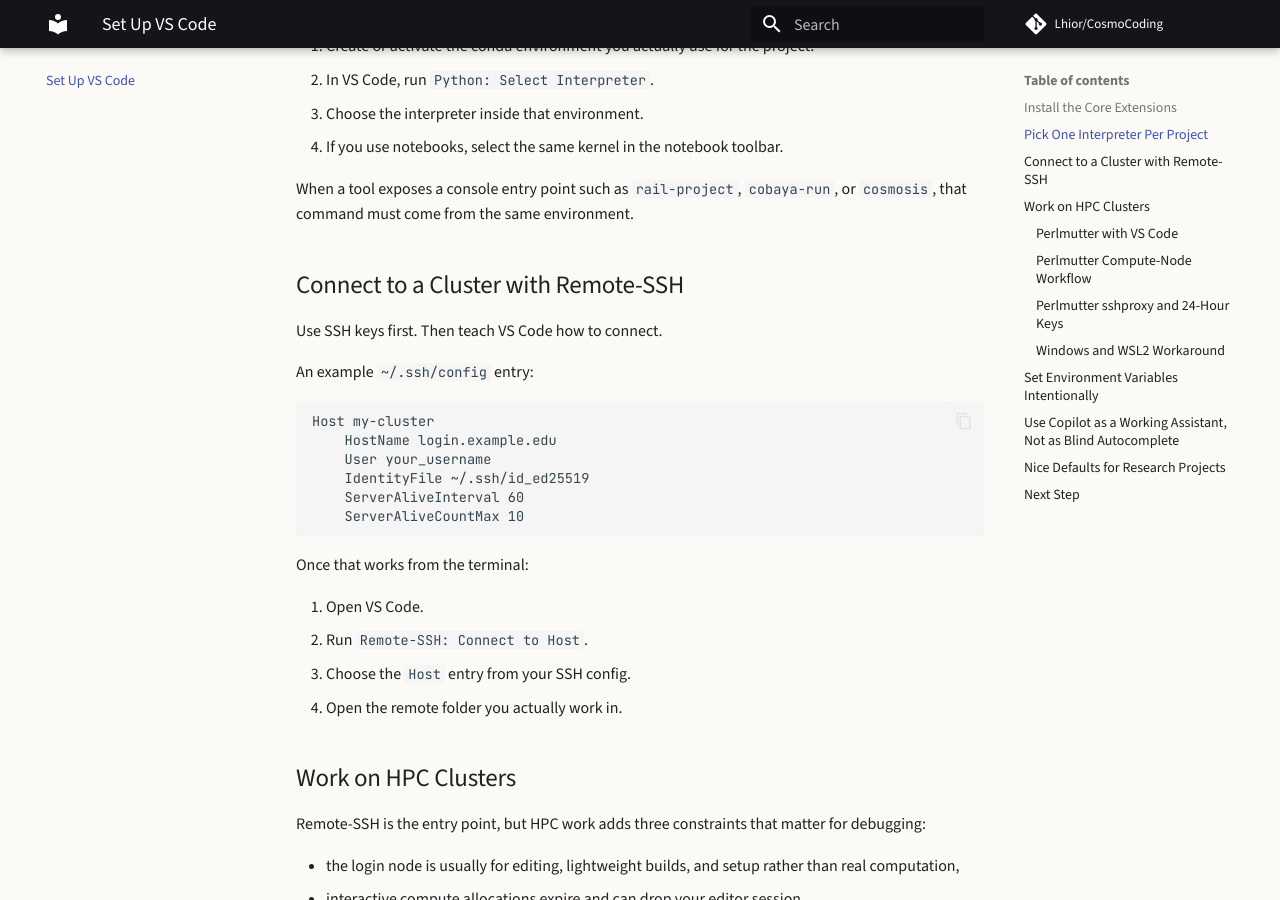
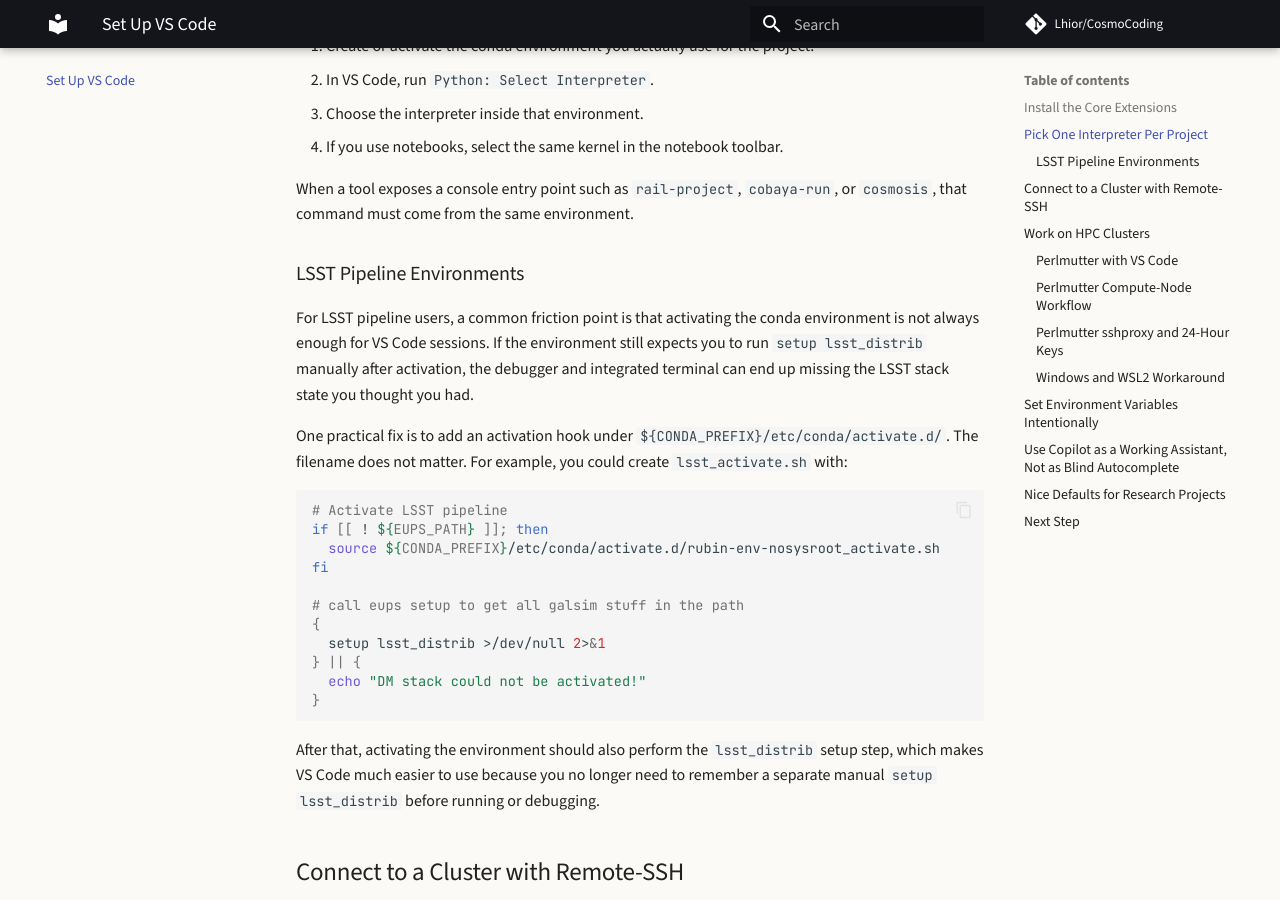
Before and after one commit to Lhior/CosmoCoding, an MkDocs documentation site: the page built from docs/setup/vscode.md, in a window 1280 px wide and 900 px high, scrolled down 789 px. Built offline with MkDocs 1.6.1 and Material for MkDocs 9.7.7, drawn with Linux system fonts in a browser that asks for light colours; comment, search, counter and statistics services are not loaded.

Commit message:
Add LSST pipelines tip

````diff
--- a/docs/setup/vscode.md
+++ b/docs/setup/vscode.md
@@ -24,6 +24,28 @@ The debugger only behaves predictably when the interpreter in VS Code matches th
 4. If you use notebooks, select the same kernel in the notebook toolbar.
 
 When a tool exposes a console entry point such as `rail-project`, `cobaya-run`, or `cosmosis`, that command must come from the same environment.
+
+### LSST Pipeline Environments
+
+For LSST pipeline users, a common friction point is that activating the conda environment is not always enough for VS Code sessions. If the environment still expects you to run `setup lsst_distrib` manually after activation, the debugger and integrated terminal can end up missing the LSST stack state you thought you had.
+
+One practical fix is to add an activation hook under `${CONDA_PREFIX}/etc/conda/activate.d/`. The filename does not matter. For example, you could create `lsst_activate.sh` with:
+
+```bash
+# Activate LSST pipeline
+if [[ ! ${EUPS_PATH} ]]; then
+  source ${CONDA_PREFIX}/etc/conda/activate.d/rubin-env-nosysroot_activate.sh
+fi
+
+# call eups setup to get all galsim stuff in the path
+{
+  setup lsst_distrib >/dev/null 2>&1
+} || {
+  echo "DM stack could not be activated!"
+}
+```
+
+After that, activating the environment should also perform the `lsst_distrib` setup step, which makes VS Code much easier to use because you no longer need to remember a separate manual `setup lsst_distrib` before running or debugging.
 
 ## Connect to a Cluster with Remote-SSH
 
````
